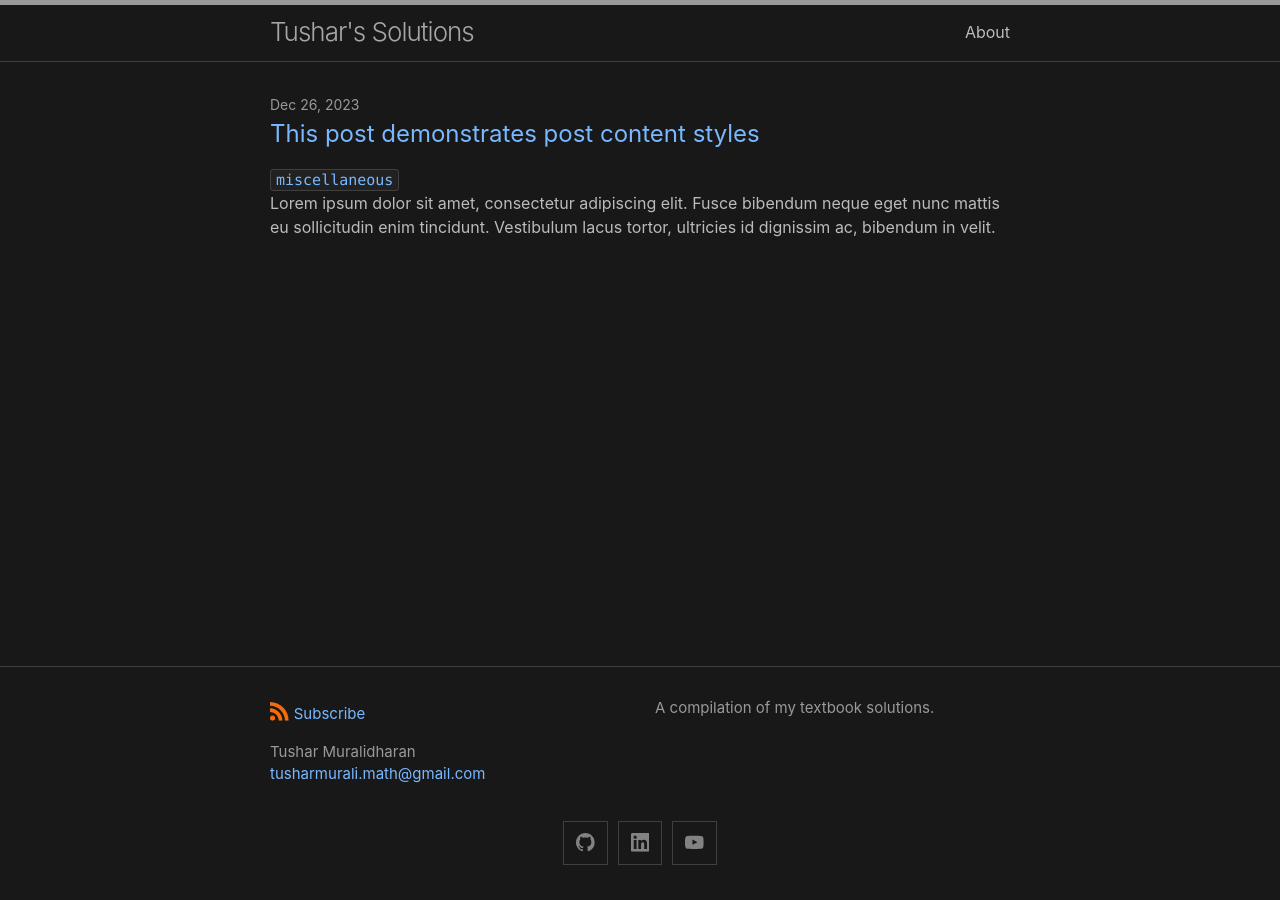
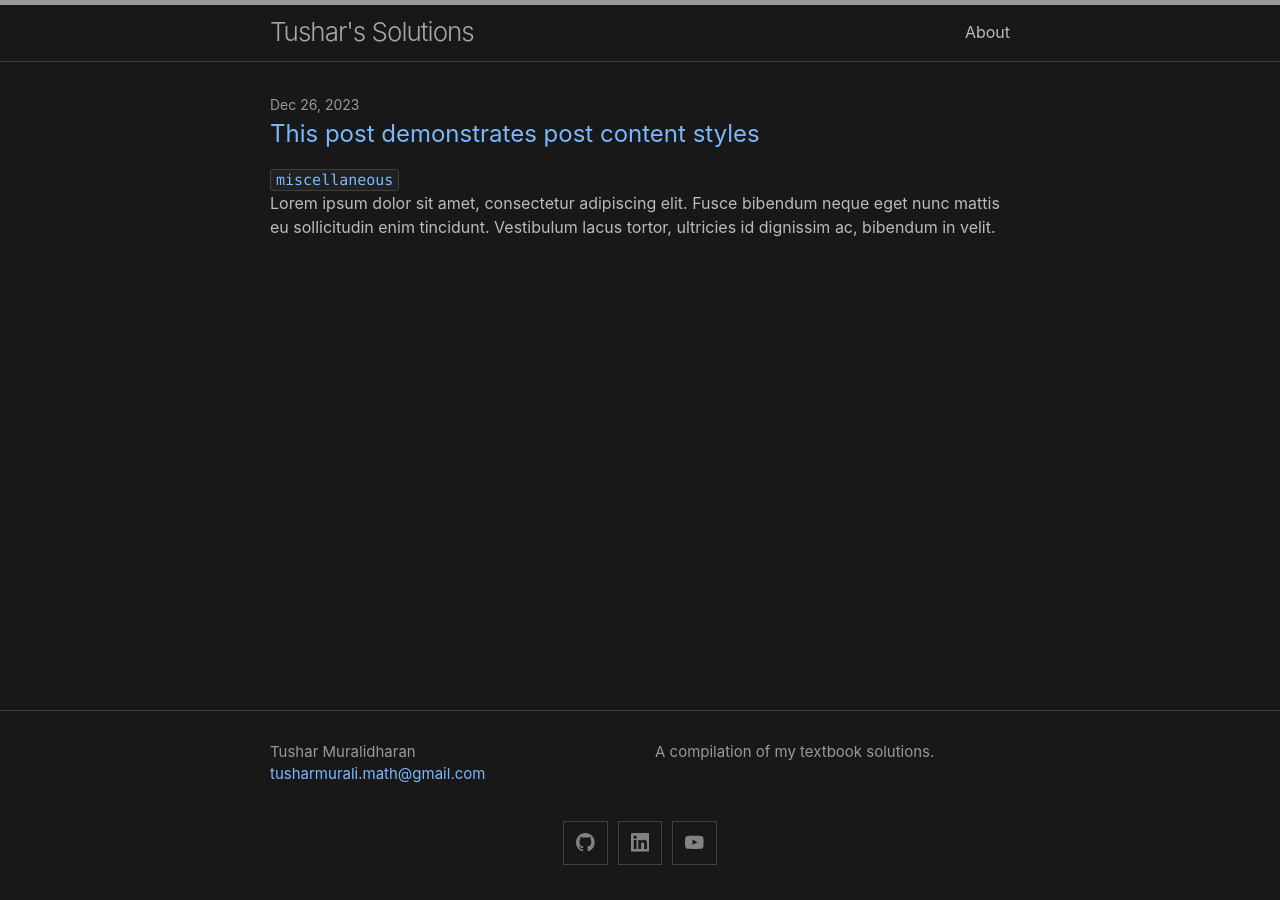
Before and after one commit to tusharmurali/solutions, a Jekyll site: the page built from index.md, in a window 1280 px wide. Built offline with Jekyll 4.4.1, drawn with Linux system fonts in a browser that asks for light colours.

Commit message:
Change baseurl in hrefs, remove feed

```diff
--- a/_includes/footer.html
+++ b/_includes/footer.html
@@ -5,13 +5,13 @@
 
     <div class="footer-col-wrapper">
       <div class="footer-col">
-        <p class="feed-subscribe">
-          <a href="{{ site.feed.path | default: 'feed.xml' | absolute_url }}">
-            <svg class="svg-icon orange">
-              <use xlink:href="{{ 'assets/minima-social-icons.svg#rss' | relative_url }}"></use>
-            </svg><span>Subscribe</span>
-          </a>
-        </p>
+<!--        <p class="feed-subscribe">-->
+<!--          <a href="{{ site.feed.path | default: 'feed.xml' | absolute_url }}">-->
+<!--            <svg class="svg-icon orange">-->
+<!--              <use xlink:href="{{ 'assets/minima-social-icons.svg#rss' | relative_url }}"></use>-->
+<!--            </svg><span>Subscribe</span>-->
+<!--          </a>-->
+<!--        </p>-->
       {%- if site.author %}
         <ul class="contact-list">
           {% if site.author.name -%}
--- a/_layouts/home.html
+++ b/_layouts/home.html
@@ -33,7 +33,7 @@ layout: base
         </h3>
         {% for tag in post.tags %}
         {% capture tag_name %}{{ tag }}{% endcapture %}
-        <a href="/blog/tag/{{ tag_name }}"><code class="highligher-rouge"><nobr>{{ tag_name }}</nobr></code>&nbsp;</a>
+        <a href="/solutions/tag/{{ tag_name }}"><code class="highligher-rouge"><nobr>{{ tag_name }}</nobr></code>&nbsp;</a>
         {% endfor %}
         {%- if site.show_excerpts -%}
           {{ post.excerpt }}
--- a/_layouts/post.html
+++ b/_layouts/post.html
@@ -29,7 +29,7 @@ layout: base
       <span>
         {% for tag in page.tags %}
           {% capture tag_name %}{{ tag }}{% endcapture %}
-          <a href="/blog/tag/{{ tag_name }}"><code class="highligher-rouge"><nobr>{{ tag_name }}</nobr></code>&nbsp;</a>
+          <a href="/solutions/tag/{{ tag_name }}"><code class="highligher-rouge"><nobr>{{ tag_name }}</nobr></code>&nbsp;</a>
         {% endfor %}
       </span>
   </header>
--- a/_layouts/tag.html
+++ b/_layouts/tag.html
@@ -5,7 +5,7 @@ layout: default
   <h1>Tag: {{ page.tag }}</h1>
   <ul>
     {% for post in site.tags[page.tag] %}
-    <li><a href="/blog/{{ post.url }}">{{ post.title }}</a> ({{ post.date | date_to_string }})<br>
+    <li><a href="/solutions/{{ post.url }}">{{ post.title }}</a> ({{ post.date | date_to_string }})<br>
       {{ post.description }}
     </li>
     {% endfor %}
```
